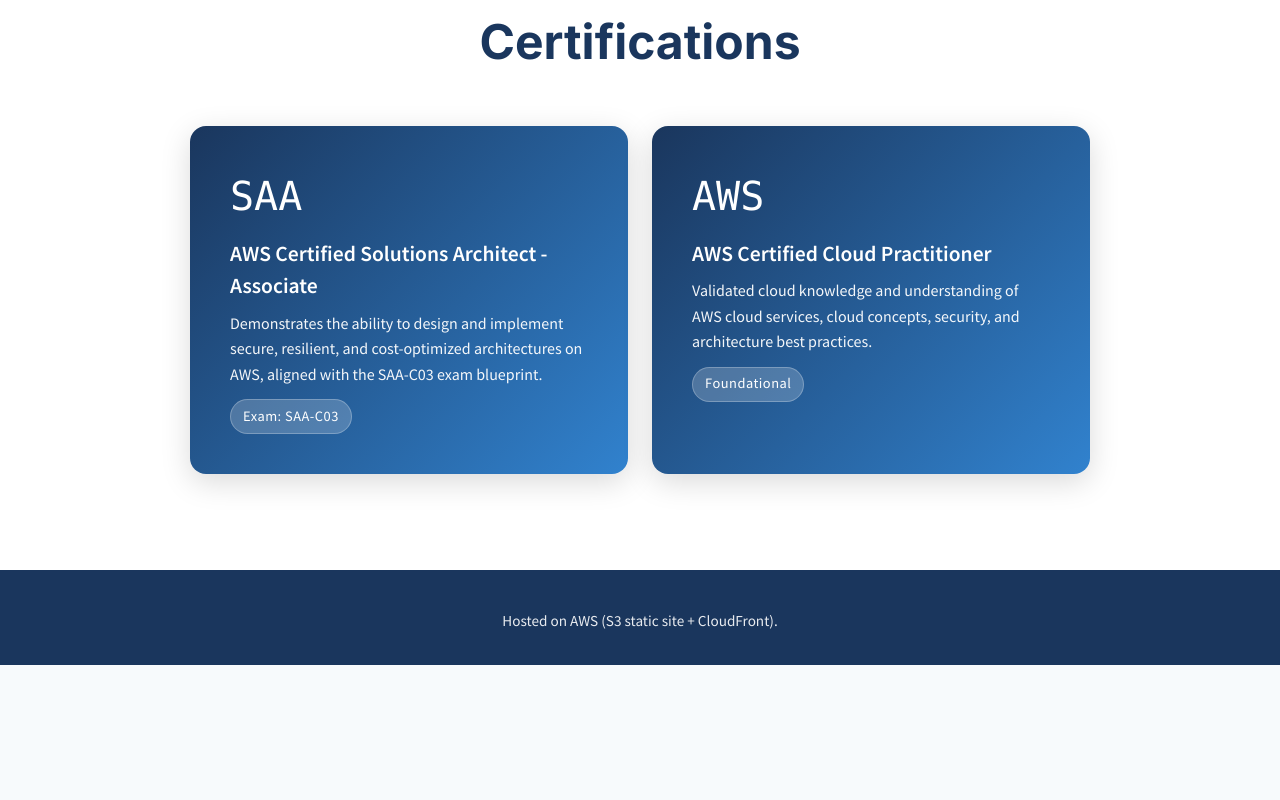
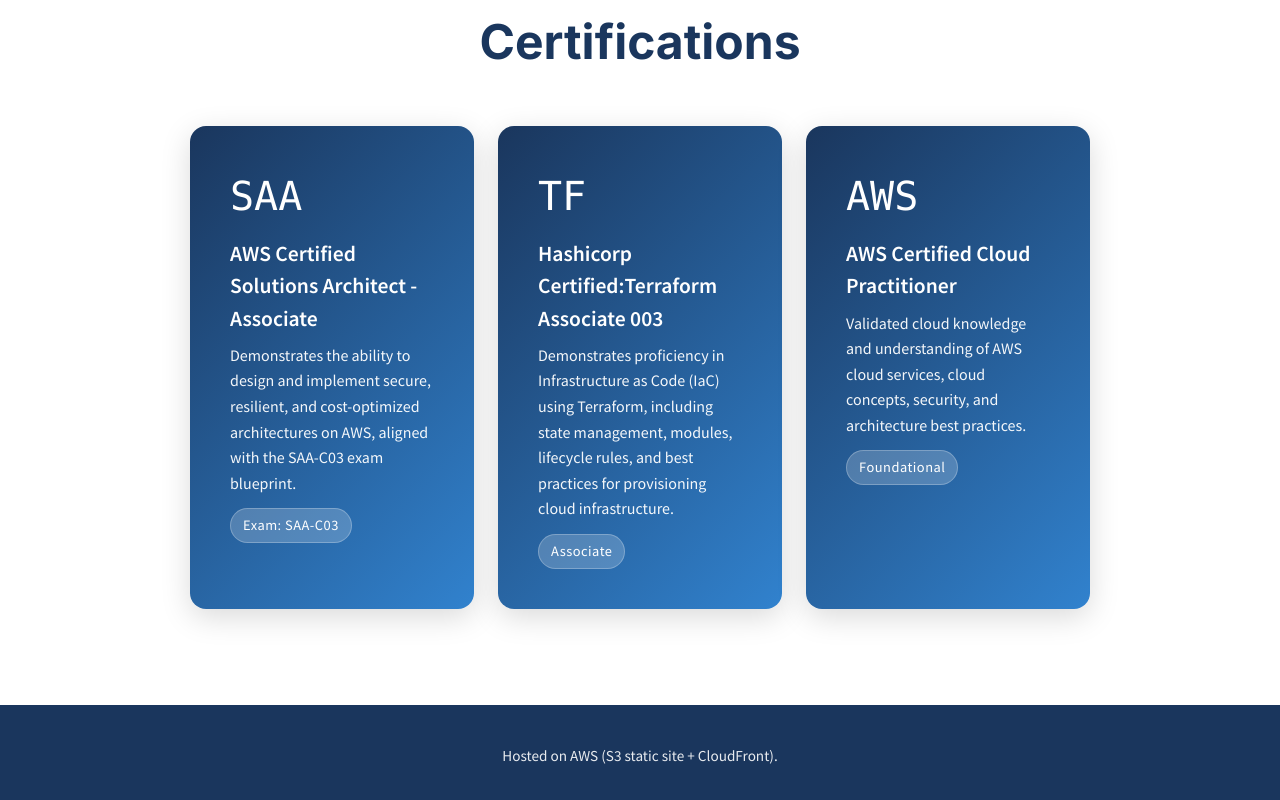
Before and after one commit to mohamedelsayed652/Mohameds-website, a plain HTML site: page about.html in a window 1280 px wide. Shown: the part 4498-5298 px from the top of the page. Before the commit the page ends 5163 px from the top, so only its background shows below. Drawn offline with nearby package versions, Linux system fonts and the light colour scheme.

Commit message:
Update about.html
Added recently acquired Terraform Certification

```diff
--- a/about.html
+++ b/about.html
@@ -677,6 +677,14 @@
                     <div class="certification-badge">Exam: SAA-C03</div>
                 </div>
                 <div class="certification-card animate-on-scroll">
+                    <div class="certification-icon font-mono">TF</div>
+                    <h3 class="certification-title">Hashicorp Certified:Terraform Associate 003</h3>
+                    <p class="certification-description">
+                        Demonstrates proficiency in Infrastructure as Code (IaC) using Terraform, including state management, modules, lifecycle rules, and best practices for provisioning cloud infrastructure.
+                    </p>
+                    <div class="certification-badge">Associate</div>
+                </div>
+                <div class="certification-card animate-on-scroll">
                     <div class="certification-icon font-mono">AWS</div>
                     <h3 class="certification-title">AWS Certified Cloud Practitioner</h3>
                     <p class="certification-description">
@@ -685,6 +693,7 @@
                     </p>
                     <div class="certification-badge">Foundational</div>
                 </div>
+
             </div>
         </div>
     </section>
```
